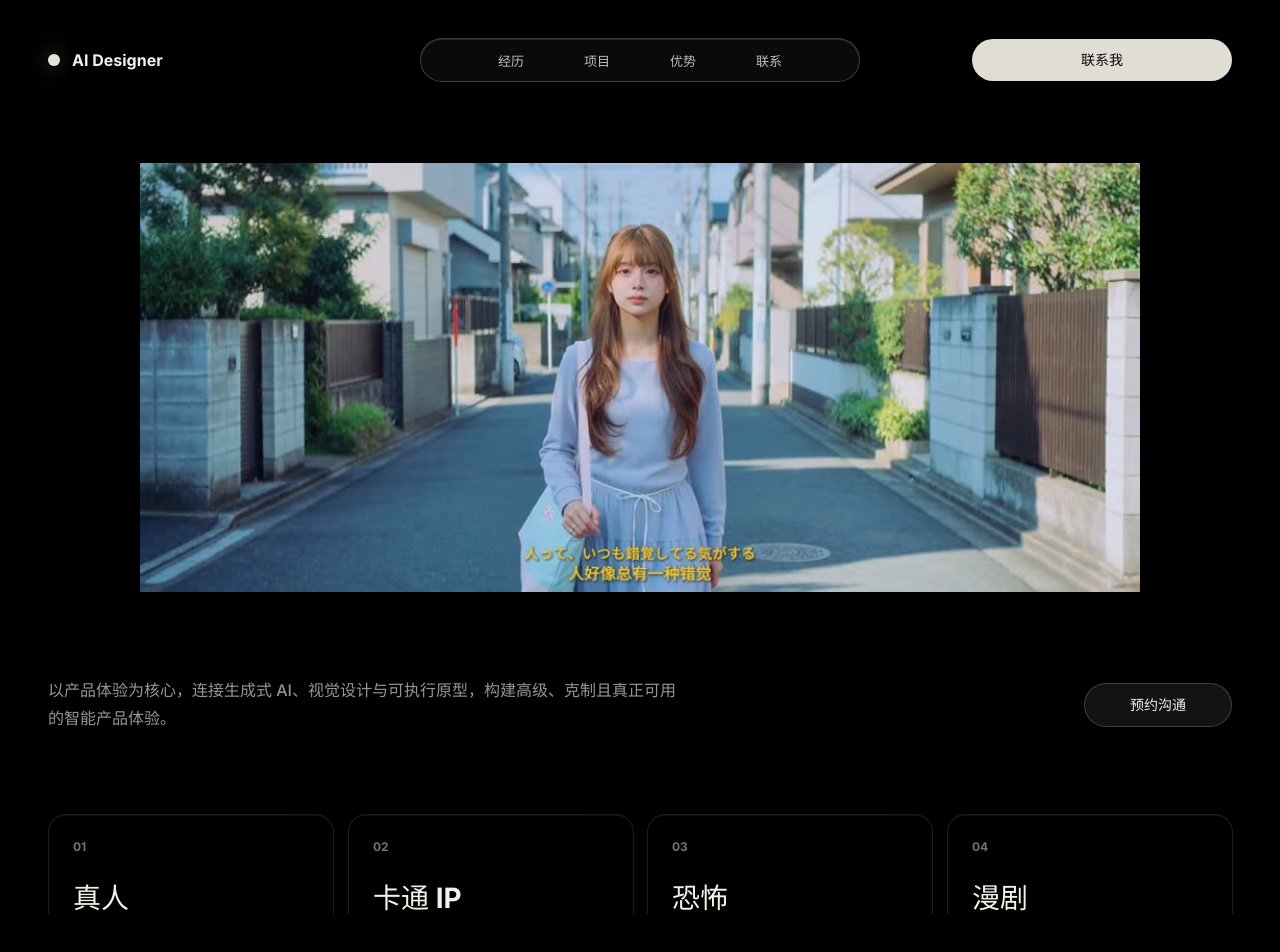
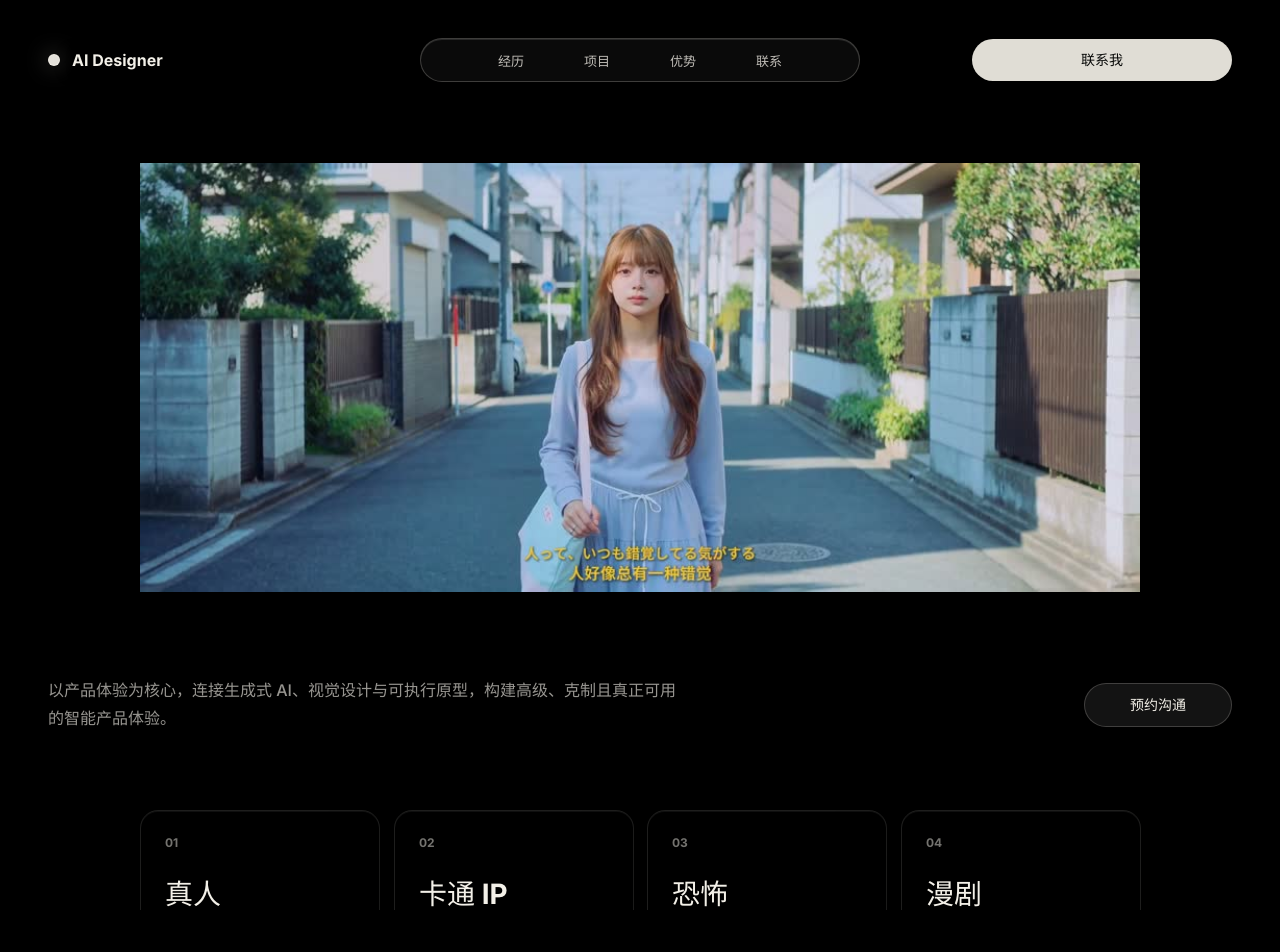
Before and after one commit to 13687950156a-arch/ai-, a React (Vite) app: page / in a window 1280 px wide. Shown: the top 952 px of the page. Built offline with nearby package versions, Linux system fonts and the light colour scheme.

Commit message:
Align compact hero with category cards

```diff
--- a/src/styles.css
+++ b/src/styles.css
@@ -1525,6 +1525,7 @@ video {
     height: auto;
     aspect-ratio: 16 / 9;
     margin-top: 0;
+    border-radius: 20px;
   }
 
   .heroVideo,
@@ -1537,7 +1538,8 @@ video {
   }
 
   .heroCategoryGrid {
-    margin-top: 18px;
+    width: min(1000px, calc(100vw - 96px));
+    margin-top: 14px;
   }
 }
 
```
